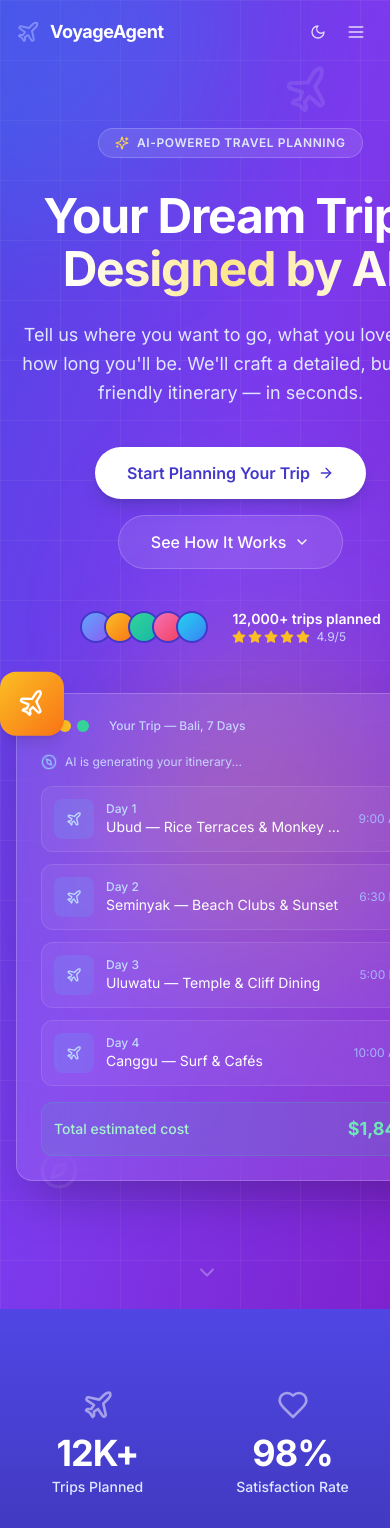
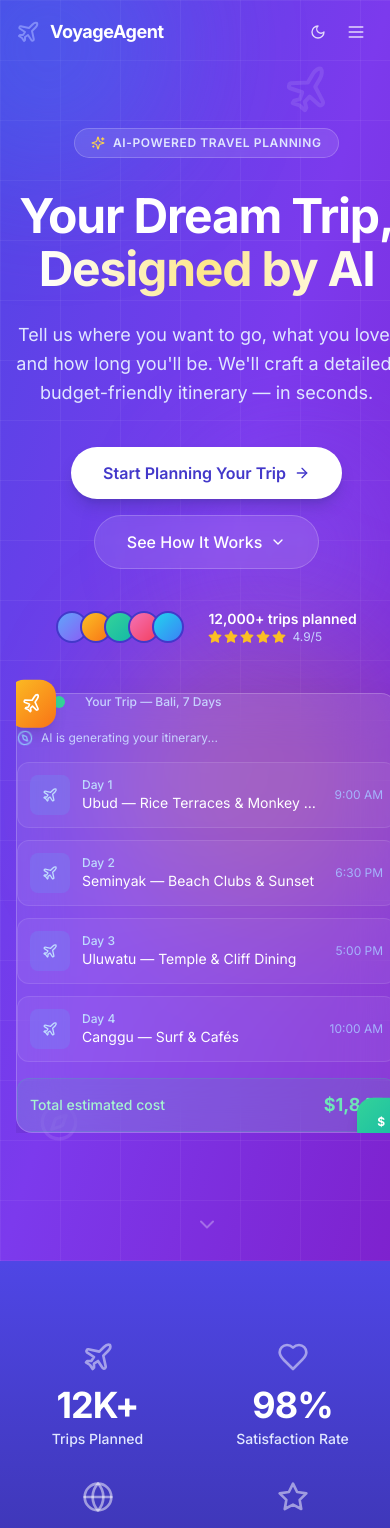
Before and after one commit to stashpopper/AI-Powered-Travel-Planner-with-Cost-Estimation, a React (Vite) app in the folder frontend/: page / in a window 390 px wide. Shown: the top 1528 px of the page. Built offline with nearby package versions, Linux system fonts and the light colour scheme.

Commit message:
Fix hero section and loading animation overflow on mobile

```diff
--- a/frontend/src/components/Hero.jsx
+++ b/frontend/src/components/Hero.jsx
@@ -222,7 +222,7 @@ function Hero() {
             className="relative"
           >
             {/* Glass card */}
-            <div className="relative rounded-2xl border border-white/10 bg-white/[0.05] backdrop-blur-xl p-6 shadow-2xl">
+            <div className="relative rounded-2xl border border-white/10 bg-white/[0.05] backdrop-blur-xl shadow-2xl overflow-hidden">
               {/* Header */}
               <div className="flex items-center gap-3 mb-5">
                 <div className="flex gap-1.5">
@@ -345,7 +345,7 @@ function Hero() {
             <motion.div
               animate={{ y: [0, -8, 0], rotate: [0, -5, 5, 0] }}
               transition={{ duration: 4, repeat: Infinity, ease: "easeInOut" }}
-              className="absolute -top-4 -left-4 w-16 h-16 rounded-2xl bg-gradient-to-br from-amber-400 to-orange-500 shadow-lg flex items-center justify-center"
+              className="absolute -top-2 -left-2 sm:-top-4 sm:-left-4 w-12 h-12 sm:w-16 sm:h-16 rounded-2xl bg-gradient-to-br from-amber-400 to-orange-500 shadow-lg flex items-center justify-center"
             >
               <Plane className="w-7 h-7 text-white -rotate-12" />
             </motion.div>
@@ -353,7 +353,7 @@ function Hero() {
             <motion.div
               animate={{ y: [0, 6, 0], rotate: [0, 5, -5, 0] }}
               transition={{ duration: 3.5, repeat: Infinity, ease: "easeInOut", delay: 1 }}
-              className="absolute -bottom-3 -right-3 w-14 h-14 rounded-2xl bg-gradient-to-br from-emerald-400 to-teal-500 shadow-lg flex items-center justify-center"
+              className="absolute -bottom-2 -right-2 sm:-bottom-3 sm:-right-3 w-12 h-12 sm:w-14 sm:h-14 rounded-2xl bg-gradient-to-br from-emerald-400 to-teal-500 shadow-lg flex items-center justify-center"
             >
               <span className="text-sm font-bold text-white">$</span>
             </motion.div>
@@ -362,24 +362,24 @@ function Hero() {
             <motion.div
               animate={{ y: [0, -15, 0], opacity: [0.3, 0.8, 0.3] }}
               transition={{ duration: 3, repeat: Infinity, ease: "easeInOut" }}
-              className="absolute top-1/4 -right-8 w-2 h-2 rounded-full bg-indigo-400/60"
+              className="hidden sm:block absolute top-1/4 -right-8 w-2 h-2 rounded-full bg-indigo-400/60"
             />
             <motion.div
               animate={{ y: [0, -10, 0], opacity: [0.2, 0.6, 0.2] }}
               transition={{ duration: 4, repeat: Infinity, ease: "easeInOut", delay: 1 }}
-              className="absolute top-1/2 -left-6 w-1.5 h-1.5 rounded-full bg-amber-400/60"
+              className="hidden sm:block absolute top-1/2 -left-6 w-1.5 h-1.5 rounded-full bg-amber-400/60"
             />
             <motion.div
               animate={{ y: [0, -12, 0], opacity: [0.4, 0.7, 0.4] }}
               transition={{ duration: 3.5, repeat: Infinity, ease: "easeInOut", delay: 2 }}
-              className="absolute bottom-1/4 -right-6 w-2 h-2 rounded-full bg-violet-400/60"
+              className="hidden sm:block absolute bottom-1/4 -right-6 w-2 h-2 rounded-full bg-violet-400/60"
             />
 
             {/* Orbiting dots */}
             <motion.div
               animate={{ rotate: 360 }}
               transition={{ duration: 8, repeat: Infinity, ease: "linear" }}
-              className="absolute -inset-4"
+              className="absolute -inset-2 sm:-inset-4"
             >
               <motion.div
                 animate={{ rotate: -360 }}
--- a/frontend/src/components/LandingPage.jsx
+++ b/frontend/src/components/LandingPage.jsx
@@ -20,8 +20,8 @@ function HeroSection() {
       }} />
 
       {/* Animated blobs */}
-      <div className="absolute -top-40 -left-40 w-96 h-96 bg-blue-500/30 rounded-full blur-3xl animate-blob" />
-      <div className="absolute top-1/3 -right-20 w-80 h-80 bg-violet-500/30 rounded-full blur-3xl animate-blob animation-delay-2000" />
+      <div className="absolute -top-20 -left-20 sm:-top-40 sm:-left-40 w-64 sm:w-96 h-64 sm:h-96 bg-blue-500/30 rounded-full blur-3xl animate-blob" />
+      <div className="absolute top-1/3 -right-10 sm:-right-20 w-56 sm:w-80 h-56 sm:h-80 bg-violet-500/30 rounded-full blur-3xl animate-blob animation-delay-2000" />
       <div className="absolute bottom-1/4 left-1/4 w-72 h-72 bg-amber-500/20 rounded-full blur-3xl animate-blob animation-delay-4000" />
 
       {/* Floating elements */}
@@ -34,7 +34,7 @@ function HeroSection() {
 
       {/* Content */}
       <div className="relative mx-auto max-w-7xl px-4 sm:px-6 lg:px-8 py-32 lg:py-40">
-        <div className="grid lg:grid-cols-2 gap-12 lg:gap-16 items-center">
+        <div className="grid lg:grid-cols-2 gap-12 lg:gap-16 items-center overflow-x-hidden">
           {/* Left - Text */}
           <motion.div
             initial={{ opacity: 0, y: 40 }}
@@ -128,7 +128,7 @@ function HeroSection() {
             className="relative"
           >
             {/* Main glass card */}
-            <div className="relative rounded-2xl border border-white/20 bg-white/10 backdrop-blur-xl p-6 shadow-2xl">
+            <div className="relative rounded-2xl border border-white/20 bg-white/10 backdrop-blur-xl shadow-2xl overflow-hidden">
               {/* Header */}
               <div className="flex items-center gap-3 mb-5">
                 <div className="flex gap-1.5">
@@ -188,17 +188,17 @@ function HeroSection() {
             <motion.div
               animate={{ y: [0, -8, 0] }}
               transition={{ duration: 4, repeat: Infinity, ease: 'easeInOut' }}
-              className="absolute -top-4 -left-4 w-16 h-16 rounded-2xl bg-gradient-to-br from-amber-400 to-orange-500 shadow-lg flex items-center justify-center"
+              className="absolute -top-2 -left-2 sm:-top-4 sm:-left-4 w-12 h-12 sm:w-16 sm:h-16 rounded-2xl bg-gradient-to-br from-amber-400 to-orange-500 shadow-lg flex items-center justify-center"
             >
-              <Plane className="w-7 h-7 text-white -rotate-12" />
+              <Plane className="w-5 h-5 sm:w-7 sm:h-7 text-white -rotate-12" />
             </motion.div>
 
             <motion.div
               animate={{ y: [0, 6, 0] }}
               transition={{ duration: 3.5, repeat: Infinity, ease: 'easeInOut', delay: 1 }}
-              className="absolute -bottom-3 -right-3 w-14 h-14 rounded-2xl bg-gradient-to-br from-emerald-400 to-teal-500 shadow-lg flex items-center justify-center"
+              className="absolute -bottom-2 -right-2 sm:-bottom-3 sm:-right-3 w-12 h-12 sm:w-14 sm:h-14 rounded-2xl bg-gradient-to-br from-emerald-400 to-teal-500 shadow-lg flex items-center justify-center"
             >
-              <span className="text-sm font-bold text-white">$</span>
+              <span className="text-xs sm:text-sm font-bold text-white">$</span>
             </motion.div>
           </motion.div>
         </div>
```
